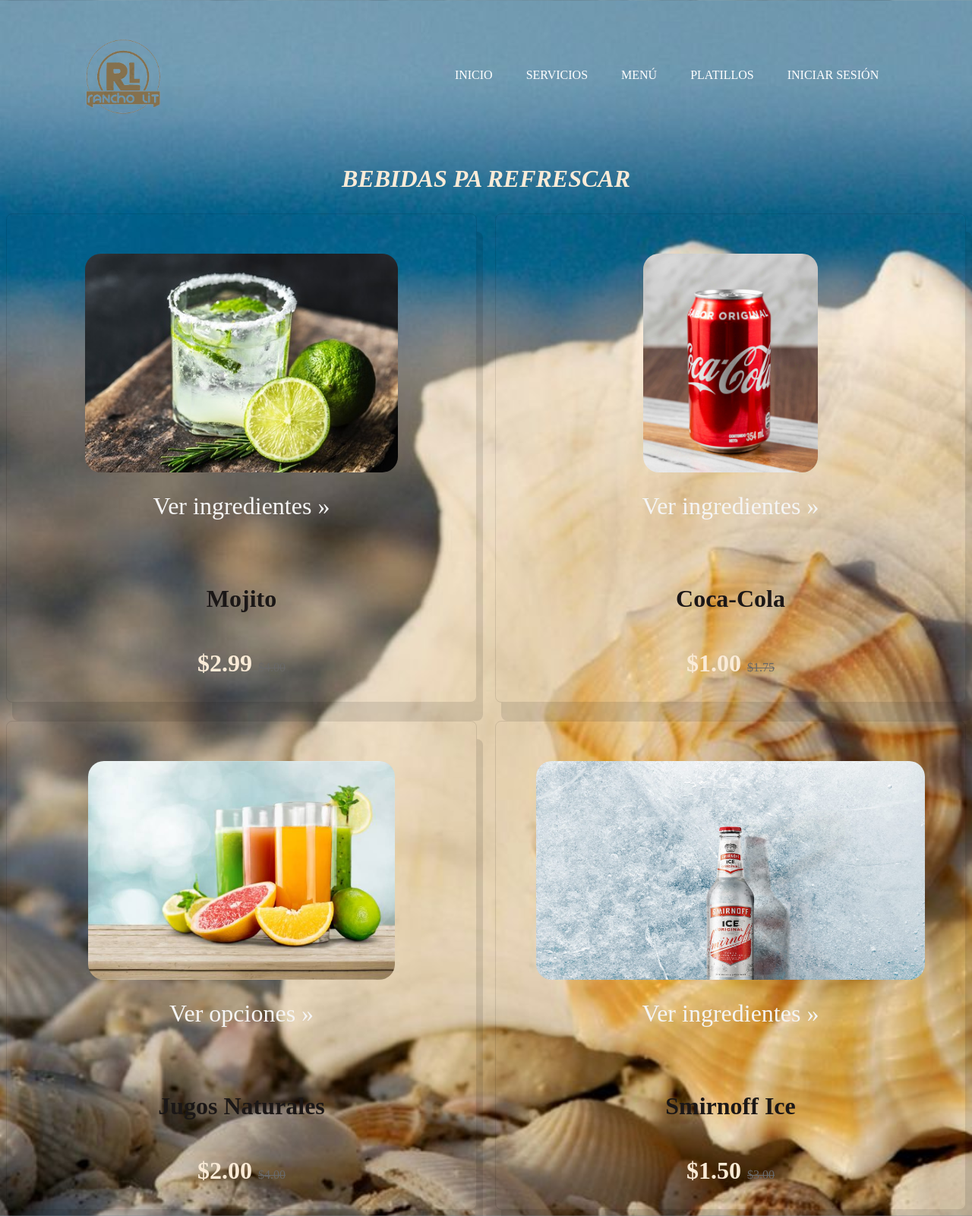
After one commit to YajairaClaros/RANCHO-LIT, a PHP site: page /CatalogoDeBebidas.php in a window 1280 px wide. The commit adds this page. Shown: the whole page at 76% size. Run offline with PHP 8.4, Linux system fonts and the light colour scheme.

Commit message:
Agregamos el menu de Bebidas

```diff
--- /dev/null
+++ b/CatalogoDeBebidas.php
@@ -0,0 +1,220 @@
+<!DOCTYPE html>
+<html lang="en" xml:lang="en">
+    <head>
+        <meta charset="UTF-8">
+        <meta name="viewport" content="width=device-width, initial-scale=1.0">
+        <link rel="icon" type="image/png" href="logo.png">
+        <title>Menú de Bebidas</title>
+    </head>
+
+    <body >
+        <div class="banner">
+            <div class="navbar">
+                <img src="logoo.png" class="logo" alt="Logo">
+                <ul>
+                    <li><a href="Inicio.php">Inicio</a></li>
+                    <li><a href="servicios.php">Servicios</a></li>
+                    <li><a href="menu.php">Menú</a></li>
+                    <li><a href="CatalogoDePlatillos.php">Platillos</a></li>
+                    <li><a href="usuario.php">Iniciar Sesión</a></li>
+                </ul>
+
+        </div>
+
+        <section class="products" id=" products">
+
+            <h1 class="heading">BEBIDAS<span> PA REFRESCAR</span></h1>
+
+            <div class="box-container">
+                <!-- Producto 1 -->
+                <div class="box">
+                    <div class="image">
+                        <img src="mojito.jpg" alt="" />
+                        <div class="icons">
+                            <a href="bebi1.php" class="see-btn">Ver ingredientes &raquo</a>
+                        </div>
+                    </div>
+                    <div class="content">
+                        <h3>Mojito</h3>
+                        <div class="price">$2.99 <span>$4.00</span></div>
+                    </div>
+                </div>
+
+                <!-- Producto 2 -->
+                <div class="box">
+                    <div  class="image">
+                        <img src="Coca.jpg" alt="" />
+                        <div class="icons">
+                            <a href="bebi2.php" class="see-btn">Ver ingredientes &raquo</a>
+                        </div>
+                    </div>
+                    <div class="content">
+                        <h3>Coca-Cola</h3>
+                        <div class="price">$1.00 <span>$1.75</span></div>
+                    </div>
+                </div>
+
+                <!-- Producto 3 -->
+                <div class="box">
+                    <div class="image">
+                        <img src="jugo.jpg" alt="" />
+                        <div class="icons">
+                            <a href="bebi3.php" class="see-btn">Ver opciones &raquo</a>
+                        </div>
+                    </div>
+                    <div class="content">
+                        <h3>Jugos Naturales</h3>
+                        <div class="price">$2.00 <span>$4.00</span></div>
+                    </div>
+                </div>
+
+                <!-- Producto 4 -->
+                <div class="box">
+                    <div class="image">
+                        <img src="smir.jpg"/>
+                        <div class="icons">
+                            <a href="bebi4.php" class="see-btn">Ver ingredientes &raquo</a>
+                        </div>
+                    </div>
+                    <div class="content">
+                        <h3>Smirnoff Ice</h3>
+                        <div class="price">$1.50 <span>$3.00</span></div>
+                    </div>
+                </div>
+
+            </div>
+
+        </section>
+
+        <style>
+            body {
+            background-image: url(cata.jpg);
+            background-size: cover; /* Para asegurarte de que la imagen cubra todo el fondo */
+            background-position: center; /* Para centrar la imagen */
+            /* Aquí puedes agregar más estilos si lo deseas */
+        }
+
+        .navbar{
+            width: 85%;
+            margin: auto;
+            padding: 35px;
+            display: flex;
+            align-items: center;
+            justify-content: space-between;
+        }
+        .logo{
+            width: 120px;
+            cursor: pointer;
+        }
+        .navbar ul li{
+            list-style: none;
+            display: inline-block;
+            margin: 0 20px;
+            position: relative;
+        }
+        .navbar ul li a{
+            text-decoration: none;
+            color: white;
+            text-transform: uppercase;
+        }
+        .navbar ul li::after{
+            content: "";
+            height: 3px;
+            width: 0;
+            background: wheat;
+            position: absolute;
+            left: 0;
+            bottom: -10px;
+            transition: 0.4s;
+        }
+        .navbar ul li:hover::after{
+            width: 100%;
+        }
+
+        h1{
+            color: antiquewhite;
+            text-align: center;
+            font-size: xx-large;
+            font-weight: bold;
+            font-style: italic;
+        }
+
+            .products .box-container
+            {
+                display: flex;
+                flex-wrap: wrap;
+                gap: 1.5rem;
+
+            }
+
+            .products .box-container .box
+            {
+                flex: 1 1 28rem;
+                box-shadow: 0.5rem 1.5rem rgba(0,0,0,.1);
+                border-radius: .5rem;
+                border: .1rem solid rgba(0,0,0,.1);
+                position: relative;
+            }
+            .products .box-container .box .image
+            {
+                margin-top: 20px;
+                position: relative;
+                text-align: center;
+                padding-top: 2rem;
+                overflow: hidden;
+            }
+            .products .box-container .box .image img
+            {
+                height: 18rem;
+                border-radius: 1.3rem;
+            }
+            .products .box-container .box:hover .image img
+            {
+                transform: scale(1.1);
+            }
+            .products .box-container .box .image a
+            {
+                height: 2rem;
+                line-height: 5rem;
+                font-size: 2rem;
+                width: 50%;
+                border-radius: 20px;
+                background: transparent;
+                color: whitesmoke;
+                text-decoration-line: none;
+            }
+            .products .box-container .box:hover .image a
+            {
+                transition: .3s;
+                text-decoration: underline;
+            }
+            .products .box-container .box .content
+            {
+                padding: 2rem;
+                text-align: center;
+
+            }
+            .products .box-container .box .content h3
+            {
+                font-size: 2rem;
+                color: rgb(27, 23, 23);
+                font-weight: bold;
+
+            }
+            .products .box-container .box .content .price
+            {
+                font-size: 2rem;
+                color: antiquewhite;
+                font-weight: bolder;
+                padding-top: 1rem;
+            }
+            .products .box-container .box .content .price span
+            {
+                font-size: 1rem;
+                color: dimgrey;
+                font-weight: lighter;
+                text-decoration: line-through;
+            }
+        </style>
+    </body>
+</html>
--- a/menu.php
+++ b/menu.php
@@ -45,7 +45,7 @@
                 <h2>Bebidas</h2>
                 <div class="box">
                     <div id="image">
-                        <a href="#">
+                        <a href="CatalogoDeBebidas.php">
                             <img src="bebidas.jpg">
                         </a>
                     </div>
```
Also changed, not shown: bebi1.php (added, +41 -0 lines), bebi2.php (added, +38 -0 lines), bebi3.php (added, +41 -0 lines), bebi4.php (added, +38 -0 lines), platillo1.php (+0 -8 lines), platillo2.php (+1 -8 lines), platillo3.php (+0 -8 lines), platillo4.php (+0 -8 lines), servicios.php (+15 -0 lines), usuestilo.css (+50 -0 lines), Coca.jpg (added), jugo.jpg (added), mojito.jpg (added), smir.jpg (added).
